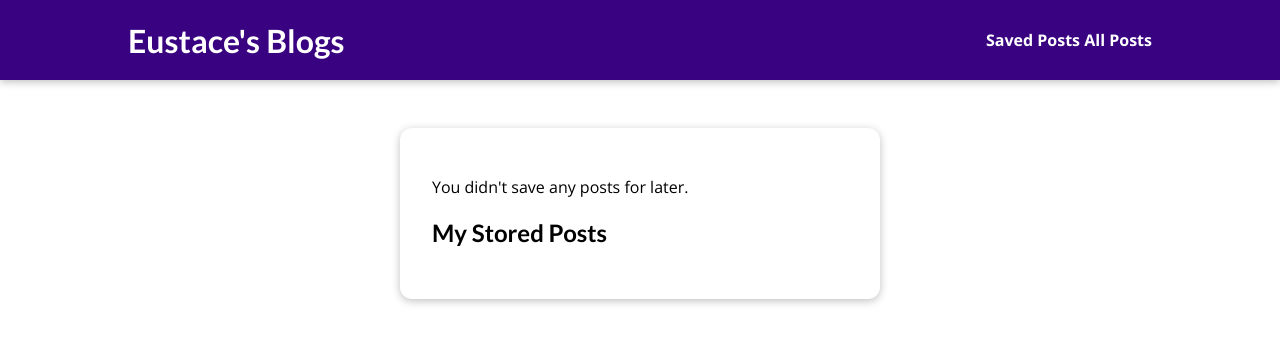
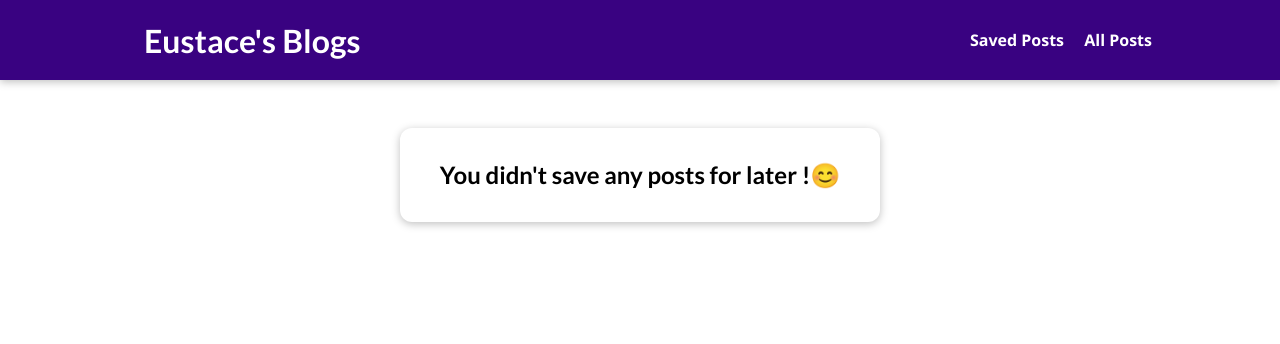
Before and after one commit to eusoncode/Blogs, a Django app: template blogs/templates/blogs/stored_posts.html in a window 1280 px wide. Shown: the top 344 px of the page. Run offline with Django 3.2, Linux system fonts and the light colour scheme; the template is opened without the code that fills it, so the values that code supplies are empty.

Commit message:
Added read later, styled it

```diff
--- a/blogs/static/blogs/styles/stored-posts.css
+++ b/blogs/static/blogs/styles/stored-posts.css
@@ -22,6 +22,13 @@
 #stored-posts li {
   margin: 1rem 0;
 }
+#stored-posts h2 {
+  display: flex;
+  justify-content: center;
+  align-items: center;
+  width: 100%;
+  margin: auto;
+}
 
 #stored-posts a {
   display: block;
--- a/blogs/templates/blogs/post-detail.html
+++ b/blogs/templates/blogs/post-detail.html
@@ -24,9 +24,10 @@
     {%endfor%}
   </div>
   <div id="read-later">
-    <form action="{% url "read-later" post.slug %}" method="POST">
+    <form action="{% url "read-later" %}" method="POST">
       {% csrf_token %}
       <input type="hidden" value="{{post.id}}" name="post_id">
+      <input type="hidden" value="{{post.slug}}" name="post_slug">
       <button>Read Later</button>
     </form>
   </div>
--- a/blogs/templates/blogs/stored_posts.html
+++ b/blogs/templates/blogs/stored_posts.html
@@ -10,14 +10,15 @@
 {% block content %}
   <section id="stored-posts">
     {%if not has_posts%}
-      <p>You didn't save any posts for later.</p>
-    {%endif%}
+      <h2>You didn't save any posts for later !😊</h2>
+    {% else %}
       <h2>My Stored Posts</h2>
       <ul>
         {%for post in posts%}
           <!-- {% include "blogs/includes/stored-post.html" %} -->
-        <li><a href="{%url "post-detail-page}", post.slug>{{post.title}}</a></li>
+          <li><a href="{% url "post-detail-page" post.slug %}" >{{post.title}}</a></li>
         {%endfor%}
       </ul>
+    {% endif %}
   </section>
 {% endblock %}
--- a/blogs/urls.py
+++ b/blogs/urls.py
@@ -5,5 +5,5 @@
     path("", views.StartingPageView.as_view(), name="starting-page"),
     path("posts", views.AllPostView.as_view(), name="posts-page"),
     path("post/<slug:slug>", views.DetailPostView.as_view(), name="post-detail-page"),   #/posts/my-first-post
-    path("read-later/<slug:slug>", views.ReadLaterView.as_view(), name="read-later")
+    path("read-later", views.ReadLaterView.as_view(), name="read-later")
 ]
--- a/static/styles/app.css
+++ b/static/styles/app.css
@@ -35,6 +35,7 @@
   text-decoration: none;
   color: white;
   font-weight: bold;
+  margin-left: 1rem;
 }
 
 #main-navigation a:hover,
```
Also changed, not shown: blogs/views.py (+5 -4 lines). Lines whose indentation alone changed are shown as unchanged.
